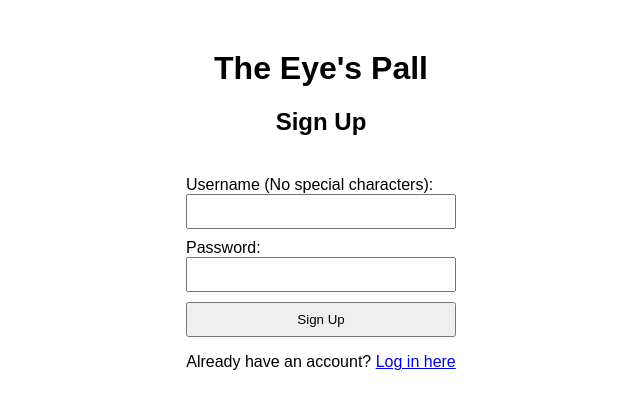
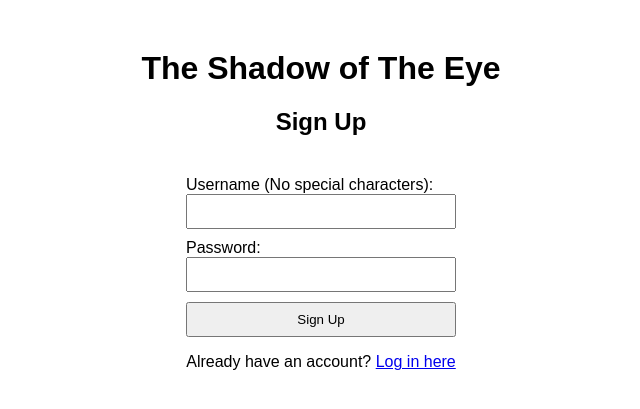
Before and after one commit to maxwell-hoff/the-eyes-pall, a Flask app: page /signup in a window 1280 px wide. Shown: the top 409 px of the page, without its empty margins (319-959 px from the left). Run offline with Flask 3, Linux system fonts and the light colour scheme; parts of the project's set-up code (start-up, migrations or seed data) failed here and were passed over.

Commit message:
Updating titles to say Shadow of The Eye instead of The Eyes Pall

```diff
--- a/templates/home.html
+++ b/templates/home.html
@@ -2,7 +2,7 @@
 <html lang="en">
 <head>
     <meta charset="UTF-8">
-    <title>The Eye's Pall</title>
+    <title>The Shadow of The Eye</title>
     <style>
         body {
             font-family: Arial, sans-serif;
@@ -22,7 +22,7 @@
     </style>
 </head>
 <body>
-    <h1>The Eye's Pall</h1>
+    <h1>The Shadow of The Eye</h1>
     <div class="button-container">
         <button onclick="window.location.href='{{ url_for('login') }}'">Login</button>
         <button onclick="window.location.href='{{ url_for('signup') }}'">Create Account</button>
--- a/templates/index.html
+++ b/templates/index.html
@@ -2,7 +2,7 @@
 <html lang="en">
 <head>
     <meta charset="UTF-8">
-    <title>The Eye's Pall</title>
+    <title>The Shadow of The Eye</title>
     <style>
         body {
             font-family: Arial, sans-serif;
--- a/templates/login.html
+++ b/templates/login.html
@@ -2,7 +2,7 @@
 <html lang="en">
 <head>
     <meta charset="UTF-8">
-    <title>The Eye's Pall - Login</title>
+    <title>The Shadow of The Eye - Login</title>
     <style>
         body {
             font-family: Arial, sans-serif;
@@ -31,7 +31,7 @@
     </style>
 </head>
 <body>
-    <h1>The Eye's Pall</h1>
+    <h1>The Shadow of The Eye</h1>
     <h2>Login</h2>
     {% with messages = get_flashed_messages() %}
         {% if messages %}
--- a/templates/signup.html
+++ b/templates/signup.html
@@ -2,7 +2,7 @@
 <html lang="en">
 <head>
     <meta charset="UTF-8">
-    <title>The Eye's Pall - Sign Up</title>
+    <title>The Shadow of The Eye - Sign Up</title>
     <style>
         /* Same styles as login.html */
         body {
@@ -32,7 +32,7 @@
     </style>
 </head>
 <body>
-    <h1>The Eye's Pall</h1>
+    <h1>The Shadow of The Eye</h1>
     <h2>Sign Up</h2>
     {% with messages = get_flashed_messages() %}
         {% if messages %}
```
